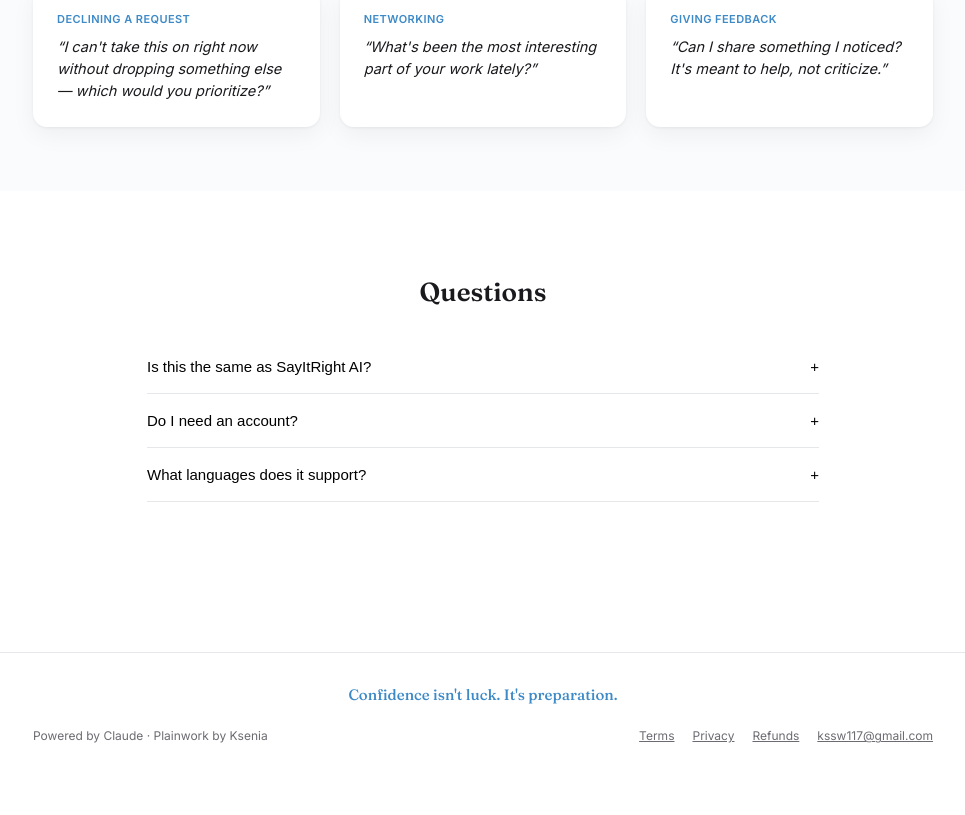
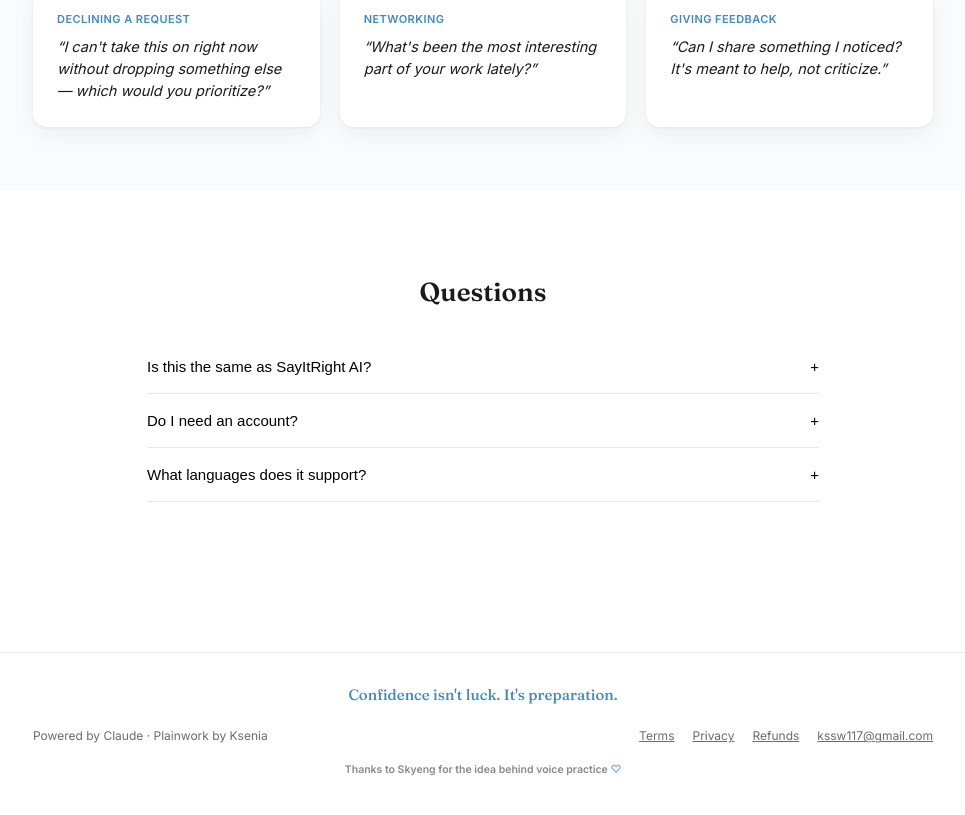
Before and after one commit to kssw117-sudo/Speak-with-confidence-AI, a React (Vite) app: page / in a window 1280 px wide. Shown: the part 1900-2715 px from the top of the page, without its empty margins (157-1122 px from the left). Before the commit the page ends 2675 px from the top, so only its background shows below. Built offline with nearby package versions, Linux system fonts and the light colour scheme.

Commit message:
Update App.jsx

```diff
--- a/src/App.jsx
+++ b/src/App.jsx
@@ -905,6 +905,9 @@ export default function App() {
               <a href="mailto:kssw117@gmail.com" style={{ fontSize: 12, color: INK_SOFT }}>kssw117@gmail.com</a>
             </div>
           </div>
+          <p style={{ fontSize: 10.5, fontWeight: 700, color: INK_SOFT, textAlign: 'center', marginTop: 20, opacity: 0.8 }}>
+            Thanks to Skyeng for the idea behind voice practice <span style={{ color: SKY }}>&#9825;</span>
+          </p>
         </div>
       </footer>
 
```
